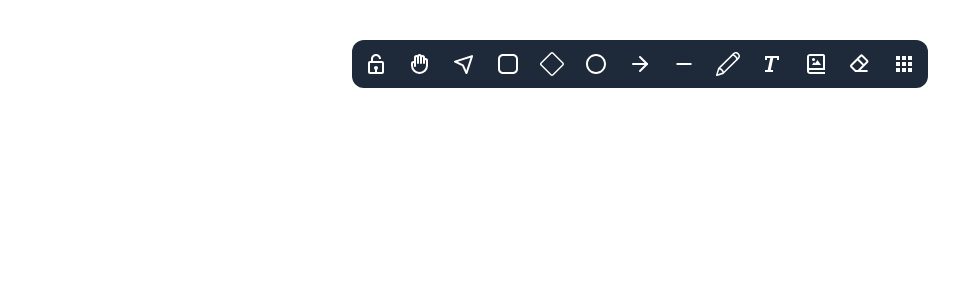
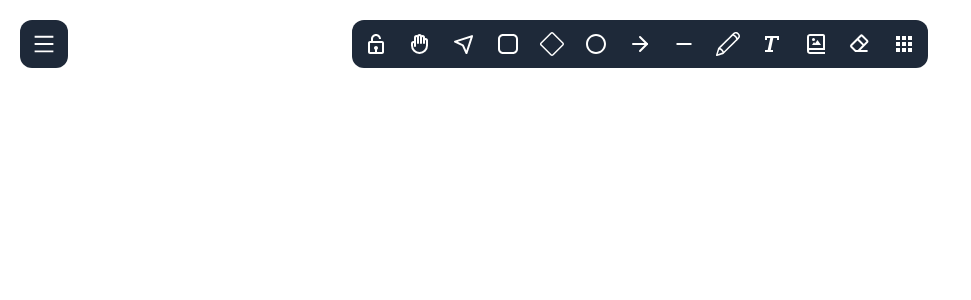
Before and after one commit to anup4747/Clone-practice-websites, a React (Vite) app in the folder websiteTwo/excalidraw_clone/: page / in a window 1280 px wide. Shown: the top 300 px of the page, without its empty margins (0-971 px from the left). Built offline with nearby package versions, Linux system fonts and the light colour scheme.

Commit message:
side menu

```diff
--- a/websiteTwo/excalidraw_clone/src/App.tsx
+++ b/websiteTwo/excalidraw_clone/src/App.tsx
@@ -1,13 +1,12 @@
-import './App.css'
-import "./index.css"
-import { Home } from './page/home'
+import "./App.css";
+import "./index.css";
+import { Home } from "./page/home";
 export const App: React.FC = () => {
+  return (
+    <section>
+      <Home />
+    </section>
+  );
+};
 
-  return (
-    <section >
-    <Home/>
-    </section>
-  )
-}
-
-export default App
+export default App;
--- a/websiteTwo/excalidraw_clone/src/componants/sideMenu.tsx
+++ b/websiteTwo/excalidraw_clone/src/componants/sideMenu.tsx
@@ -1,10 +1,58 @@
 import React from "react";
 import { useState, useEffect } from "react";
+import {
+  AiOutlineMenu,
+  AiTwotoneFolder,
+  AiOutlineDownload,
+  AiOutlineExport,
+  AiOutlineUsergroupAdd,
+  AiOutlineThunderbolt,
+  AiOutlineSearch,
+  AiOutlineQuestionCircle,
+  AiOutlineDelete,
+  AiOutlineDingding,
+  AiOutlineGithub,
+  AiOutlineX,
+  AiOutlineDiscord,
+  AiOutlineLeftSquare
+} from "react-icons/ai";
 
-export const SideMenu: React.FC= () => {
-    return(
-        <section>
-            <div>sideMenu</div>
-        </section>
-    )
+interface sideItem {
+  label: string;
+  href: string;
 }
+
+// Sample navigation items
+const sideMenuItems: sideItem[] = [
+  { label: "Home", href: "/" },
+  { label: "About", href: "/about" },
+  { label: "Services", href: "/services" },
+  { label: "Contact", href: "/contact" },
+];
+
+export const SideMenu: React.FC = () => {
+  const [isMenuOpen, setIsMenuOpen] = useState<boolean>(false);
+
+  const handleMenu = () => {
+    setIsMenuOpen(!isMenuOpen);
+  };
+  return (
+    <section>
+      <div className="absolute top-5 p-2 left-5  bg-gray-800 rounded-xl">
+        <div
+          onClick={handleMenu}
+          className="cursor-pointer text-white text-2xl p-1 hover:bg-gray-700 rounded-sm"
+        >
+          <AiOutlineMenu />
+        </div>
+      </div>
+      {isMenuOpen && (
+        <div className="absolute top-20 p-5 flex flex-col space-y-2 left-5 bg-gray-800 rounded-xl">
+          {sideMenuItems.map((items) => (
+            <div className="text-white text-left ">{items.label}</div>
+          ))}
+        </div>
+      )}
+    </section>
+  );
+};
--- a/websiteTwo/excalidraw_clone/src/componants/toolsMenu.tsx
+++ b/websiteTwo/excalidraw_clone/src/componants/toolsMenu.tsx
@@ -118,7 +118,7 @@ export const ToolsMenu: React.FC = () => {
   );
 
   return (
-    <section className="absolute top-10 p-2 left-1/2 transform -translate-x-1/2 bg-gray-800 rounded-xl">
+    <section className="absolute top-5 p-2 left-1/2 transform -translate-x-1/2 bg-gray-800 rounded-xl">
       <div className="flex flex-row relative justify-center items-center space-x-3">
         <ToolButton
           tool={Tool.None}
--- a/websiteTwo/excalidraw_clone/src/page/home.tsx
+++ b/websiteTwo/excalidraw_clone/src/page/home.tsx
@@ -1,11 +1,12 @@
 import React from "react";
 import { useEffect, useState } from "react";
 import { ToolsMenu } from "../componants/toolsMenu";
-
+import { SideMenu } from "../componants/sideMenu";
 export const Home: React.FC = () => {
     return(
         <section  >
             <ToolsMenu/>
+            <SideMenu/>
         </section>
     )
 }
```
